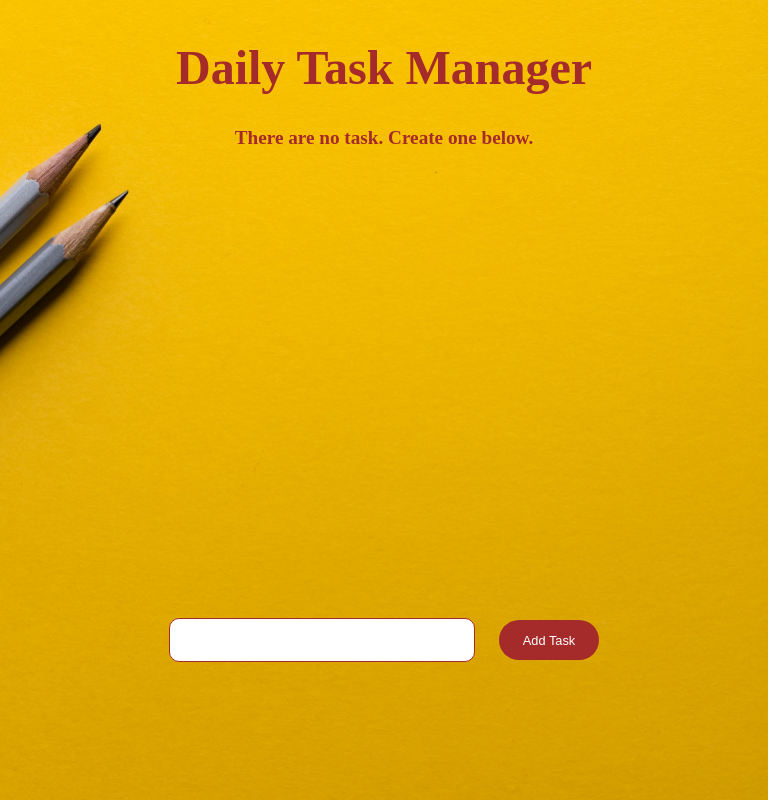
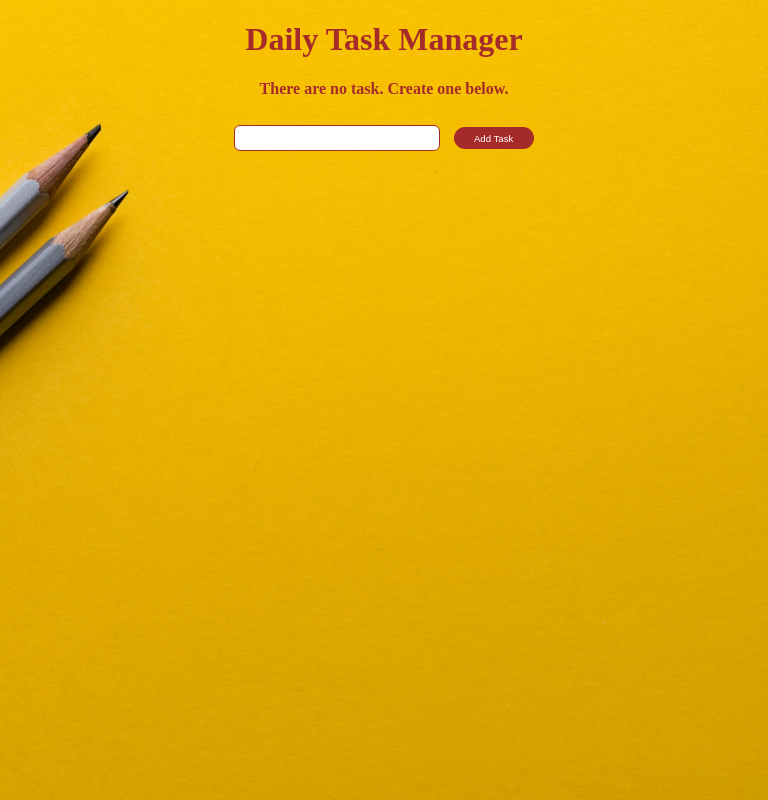
Before and after one commit to Hammad-001/Python-Projects, a Flask app: page / in a window 768 px wide. Run offline with Flask 2, Linux system fonts and the light colour scheme; data that the repository does not hold is empty.

Commit message:
Daily Task Manager Completed

```diff
--- a/Daily Tasks Manager/app.py
+++ b/Daily Tasks Manager/app.py
@@ -1,76 +1,100 @@
+# imports flask, database .datetime
 from flask import Flask, render_template, url_for, request, redirect
 from flask_sqlalchemy import SQLAlchemy
 from datetime import datetime
 
-
+# start flask app
 app = Flask(__name__)
+# database configuration
 app.config['SQLALCHEMY_DATABASE_URI'] = 'sqlite:///test.db'
+# assigning database to db
 db = SQLAlchemy(app)
 
 
 class ToDo(db.Model):
+    # id of task
     id = db.Column(db.Integer, primary_key=True)
+    # task content
     task_content = db.Column(db.String(200), nullable=False)
+    # creation date
     date_created = db.Column(db.DateTime, default=datetime.utcnow)
 
+    # represent To Do object in string
     def __repr__(self):
         return "<Task %r>" % self.id
 
 
-
+# when user is on index.html both get/post methods
 @app.route("/", methods=["GET", "POST"])
+# function ran to show index.html
 def index():
+    # check if request is post or get
     if request.method == "POST":
+        # getting content from page
         task_content =  request.form["content"]
-
+        # creating new object of To Do
         add_task = ToDo(task_content=task_content)
-
+        # try insertion in database
         try:
+            #add object to database
             db.session.add(add_task)
+            # commiting changes in database
             db.session.commit()
+            # again redirect to index.html
             return redirect("/")
         except:
+            # if any exception happens
             return "There was an issue in adding your task!"
     else:
+        # if request is get then sort To Do objects on basis of creation date
         tasks = ToDo.query.order_by(ToDo.date_created).all()
+        # then render index.html and pass tasks as argument
         return render_template("index.html", tasks=tasks)
 
-
+# when user click on delete button
+# it gets task id in page url
 @app.route('/delete/<int:id>')
+#this function ran on press of delete
 def delete(id):
+    # first search task on base id in To Do objects
     task_to_be_deleted = ToDo.query.get_or_404(id)
-
+    # try to delete from database
     try:
+        # try to delete selected object
         db.session.delete(task_to_be_deleted)
+        # commmiting changes to database
         db.session.commit()
+        #again redirect to index.html
         return redirect("/")
     except:
+        # if cannot delete from database, show error
         return "There is a problem in deleting that Task!"
 
-
+# when user click on update task
+# it both has methods get and post + it contains id in page url
 @app.route('/update/<int:id>', methods=["GET", "POST"])
+# it ran on clicking on update task
 def update(id):
+    # select task from To Do objects
     task_to_be_updated = ToDo.query.get_or_404(id)
-
+    # if request is post
     if request.method == "POST":
+        # simply assign the task new value from page
         task_to_be_updated.task_content =  request.form["content"]
+        #try to commit changes in database
         try:
+            # try to commit changes
             db.session.commit()
+            # redirect to index.html
             return redirect("/")
         except:
+            # if cannot update show error
             return "There was an issue in updating your task!"
     else:
+        # if request is get then pass selected task to update.html
         return render_template("update.html", task=task_to_be_updated)
 
-
-if app.config["DEBUG"]:
-    @app.after_request
-    def after_request(response):
-        response.headers["Cache-Control"] = "no-cache, no-store, must-revalidate, public, max-age=0"
-        response.headers["Expires"] = 0
-        response.headers["Pragma"] = "no-cache"
-        return response
-
-
+    # if file is ran on by its own
 if __name__ == "__main__":
-    app.run(debug=True)
+    # debug=True to show error while development
+    app.run(debug=False)
--- a/Daily Tasks Manager/static/css/style.css
+++ b/Daily Tasks Manager/static/css/style.css
@@ -8,9 +8,8 @@ h4 {
 
 .content {
     margin: 0 auto;
-    width: 600px;
-    height: 400px;
-    height: 600px;
+    width: 700px;
+    height: 470px;
     overflow-y: scroll;
     -ms-overflow-style: none;
     scrollbar-width: none;
@@ -36,6 +35,8 @@ th {
 }
 
 td {
+    max-width: 250px;
+    word-break: break-all;
     text-align: center;
     padding: 10px;
 }
@@ -43,13 +44,13 @@ td {
 td a {
     text-decoration: none;
     color: white;
-    border: 1px solid white;
-    font-size: 1.2rem;
-    border-radius: 5px;
+    border: 1px solid brown;
+    font-size: 1rem;
+    padding: 5px;
+    width: 10px;
+    border-radius: 10px;
     background-color: brown;
 }
-
-form {}
 
 #submit {
     color: white;
@@ -75,3 +76,119 @@ form {}
     margin-bottom: 10px;
     font-size: 0.8rem;
 }
+
+@media (min-width: 768px) and (max-width: 1000px) {
+    body {
+        font-size: 1rem;
+    }
+    td a {
+        font-size: 0.8rem;
+        word-break: keep-all;
+        padding: 3px;
+    }
+    h1 {
+        font-size: 2.5rem;
+    }
+    h4 {
+        font-size: 1rem;
+    }
+    .content {
+        width: 500px;
+        height: 450px;
+    }
+    #submit {
+        width: 90px;
+        height: 30px;
+        border: 0px;
+        border-radius: 25px;
+        margin-top: 8px;
+        margin-bottom: 8px;
+    }
+    #content {
+        margin-right: 15px;
+        width: 250px;
+        height: 30px;
+        border-radius: 8px;
+        margin-top: 8px;
+        margin-bottom: 8px;
+        font-size: 0.8rem;
+    }
+}
+
+@media (min-width:480px) and (max-width:768px) {
+    body {
+        font-size: 0.8rem;
+    }
+    td a {
+        font-size: .6rem;
+        word-break: keep-all;
+        padding: 3px;
+    }
+    h1 {
+        font-size: 2rem;
+    }
+    h4 {
+        font-size: 1rem;
+    }
+    .content {
+        width: 400px;
+        height: 250px;
+    }
+    #submit {
+        width: 80px;
+        height: 22px;
+        border: 0px;
+        border-radius: 20px;
+        margin-top: 6px;
+        margin-bottom: 6px;
+        font-size: 0.6rem;
+    }
+    #content {
+        margin-right: 10px;
+        width: 200px;
+        height: 22px;
+        border-radius: 6px;
+        margin-top: 6px;
+        margin-bottom: 6px;
+        font-size: 0.6rem;
+    }
+}
+
+@media (max-width:480px) {
+    body {
+        font-size: 0.6rem;
+    }
+    td a {
+        font-size: 0.4rem;
+        word-break: keep-all;
+        padding: 1px;
+    }
+    h1 {
+        font-size: 1.6rem;
+    }
+    h4 {
+        font-size: 0.8rem;
+    }
+    .content {
+        width: 350px;
+        height: 200px;
+    }
+    #submit {
+        width: 70px;
+        height: 18px;
+        border: 0px;
+        border-radius: 15px;
+        margin-top: 6px;
+        margin-bottom: 6px;
+        font-size: 0.6rem;
+    }
+    #content {
+        margin-right: 10px;
+        width: 160px;
+        height: 18px;
+        border-radius: 6px;
+        margin-top: 6px;
+        margin-bottom: 6px;
+        font-size: 0.6rem;
+    }
+}
--- a/Daily Tasks Manager/templates/base.html
+++ b/Daily Tasks Manager/templates/base.html
@@ -9,10 +9,10 @@
     <link rel="stylesheet" href="{{ url_for('static',filename='css/style.css') }}">
     <link href="{{ url_for('static',filename='js/javascript.js') }}">
     <style>
-        body{
-            background: url("{{url_for('static',filename='img/background.jpg')}}") center center fixed;
+        body {
             color: brown;
             text-align: center;
+            background: url("{{url_for('static',filename='img/background.jpg')}}") center center fixed;
             background-size: cover;
             background-repeat: no-repeat;
         }
@@ -21,10 +21,6 @@
 
 <body>
     {% block body %} {% endblock %}
-    <form action="/" method="POST" id="form">
-        <input type="text" name="content" id="content">
-        <input type="submit" value="Add Task" id="submit">
-    </form>
 </body>
 
 </html>
--- a/Daily Tasks Manager/templates/index.html
+++ b/Daily Tasks Manager/templates/index.html
@@ -1,17 +1,20 @@
 <!DOCTYPE html> {% extends "base.html" %}{% block head %} Daily Task Manager {% endblock %} {% block body %}
 
-<div class="content">
     <h1>Daily Task Manager</h1>
 
-    {% if tasks|length < 1 %} <h4>There are no task. Create one below. </h4>
+    {% if tasks|length < 1 %}
+
+        <h4>There are no task. Create one below. </h4>
 
     {% else %}
 
-        <table align="center">
+
+<div class="content">
+    <table>
         <tr>
             <th>Task</th>
-                <th>Task Time</th>
-                <th>Task Date</th>
+            <th>Task Added Time</th>
+            <th>Task Added Date</th>
             <th>Task Actions</th>
         </tr>
         {% for task in tasks %}
@@ -25,7 +28,7 @@
                 {{ task.date_created.date() }}
             </td>
             <td style="text-align:center">
-                    <a href="/update/{{task.id}}">Update</a><br>
+                <a href="/update/{{task.id}}">Update</a>
                 <a href="/delete/{{task.id}}">Delete</a>
             </td>
         </tr>
@@ -33,4 +36,10 @@
     </table>
     {% endif %}
 </div>
+
+<form action="/" method="POST" id="form">
+    <input type="text" name="content" id="content" style="text-align: center;">
+    <input type="submit" value="Add Task" id="submit" style="text-align: center;">
+</form>
+
 {% endblock %}}
```
Also changed, not shown: Daily Tasks Manager/test.db. Lines whose indentation alone changed are shown as unchanged.
